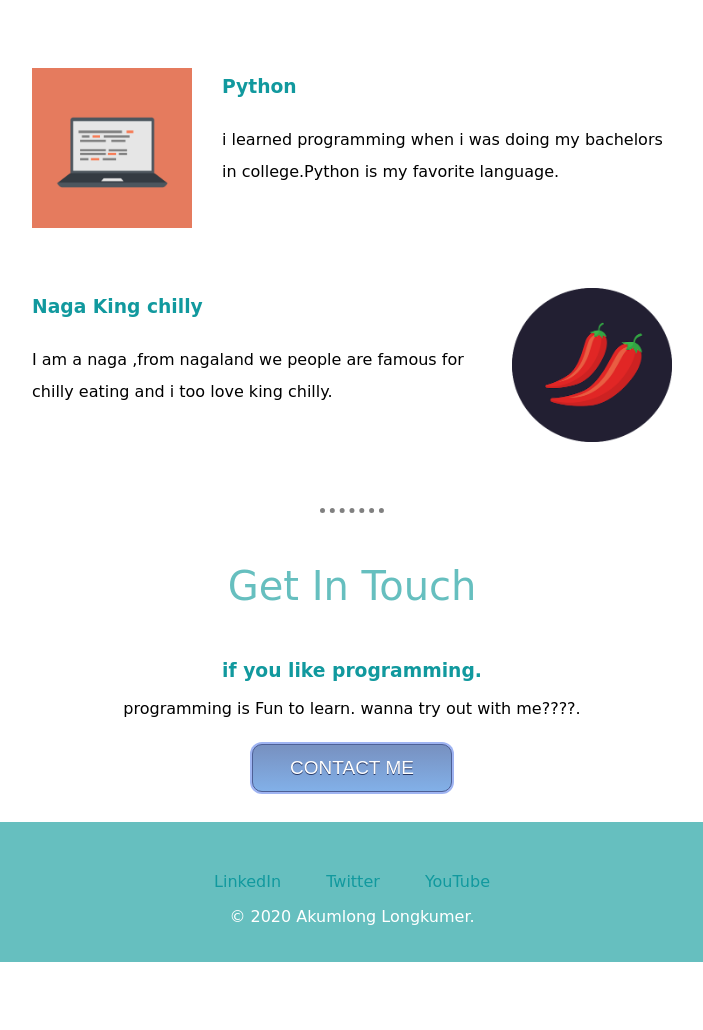
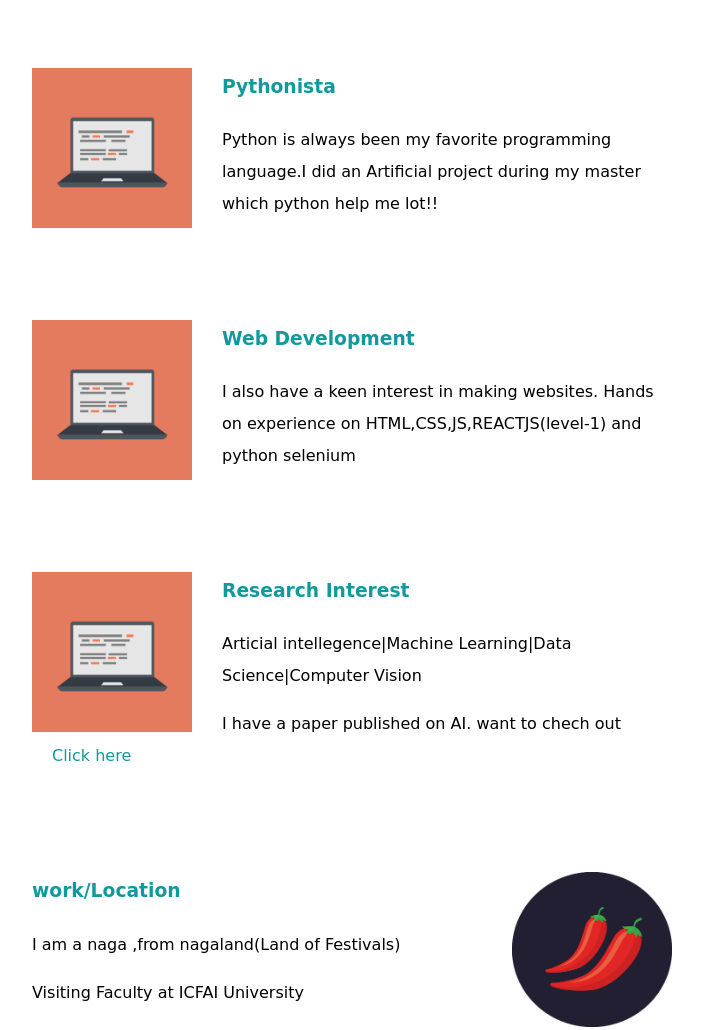
Before and after one commit to Dingkuba/website, a plain HTML site: page index.html in a window 1280 px wide. Shown: the part 1320-2350 px from the top of the page, without its empty margins (288-991 px from the left). Before the commit the page ends 2282 px from the top, so only its background shows below. Drawn offline with Linux system fonts and the light colour scheme; a web font is replaced by a local one.

Commit message:
Update index.html

```diff
--- a/index.html
+++ b/index.html
@@ -11,7 +11,7 @@
   <div class="top-container">
     <img class="top-cloud" src="images/cloud.png",alt="cloud-img" />
       <h1>I'm Akumlong</h1>
-      <h2>a <span class="pro">pro</span>grammer.</h2>
+      <h2>an<span class="pro">edu</span>cator.</h2>
         <img class="bottom-cloud" src="images/cloud.png",alt="cloud-img" />
           <img src="images/mountain.png",alt="mountain-img" />
   </div>
@@ -26,13 +26,26 @@
       <h2>My Skills.</h2>
       <div class="skill-row">
         <img class="computer" src="images/computer.png" alt="">
-        <h3>Python</h3>
-        <p>i learned programming when i was doing my bachelors in college.Python is my favorite language.</p>
+        <h3>Pythonista</h3>
+        <p>Python is always been my favorite programming language.I did an Artificial project during my master which python help me lot!!</p>
       </div>
       <div class="skill-row">
+        <img class="computer" src="images/computer.png" alt="">
+        <h3>Web Development</h3>
+        <p>I also have a keen interest in making websites. Hands on experience on HTML,CSS,JS,REACTJS(level-1) and python selenium</p>
+      </div>
+       <div class="skill-row">
+        <img class="computer" src="images/computer.png" alt="">
+        <h3>Research Interest</h3>
+        <p>Articial intellegence|Machine Learning|Data Science|Computer Vision </p>
+         <p> I have a paper published on AI. want to chech out <a href="http://doi.one/10.1729/Journal.26245">Click here</a><p>
+      </div>
+
+      <div class="skill-row">
         <img class="chilly" src="images/chillies.png" alt="">
-        <h3>Naga King chilly</h3>
-      <p>I am a naga ,from nagaland we people are famous for chilly eating and i too love  king chilly.</p>
+        <h3>work/Location</h3>
+      <p>I am a naga ,from nagaland(Land of Festivals)</p>
+        <p>Visiting Faculty at ICFAI University<p>
       </div>
     </div>
     <hr>
```
